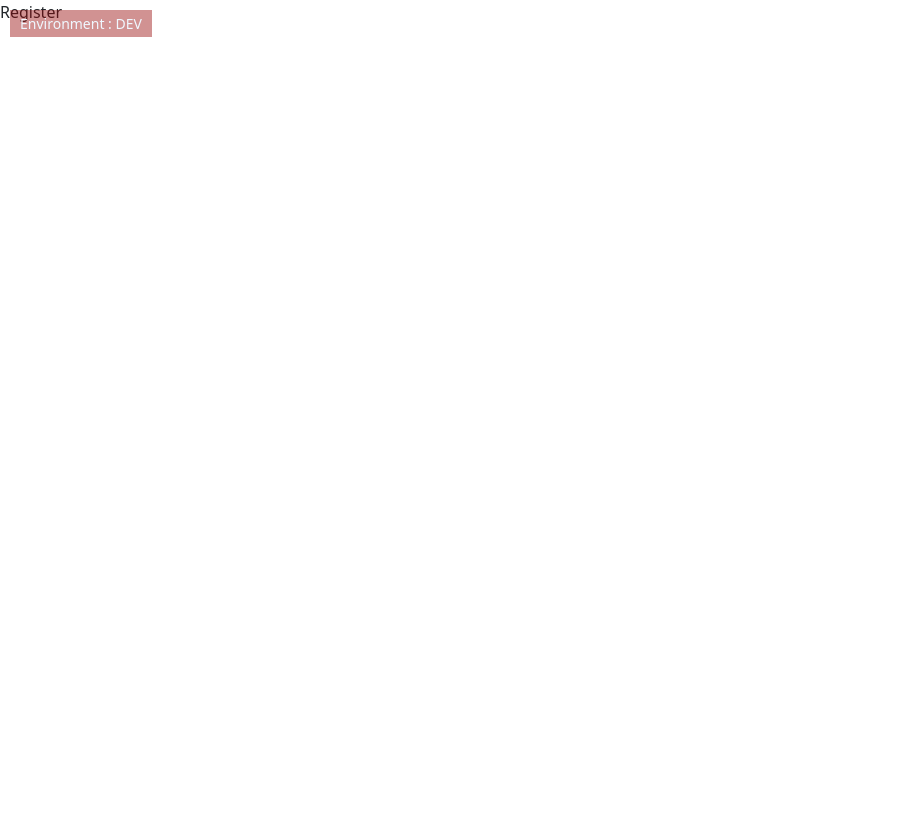
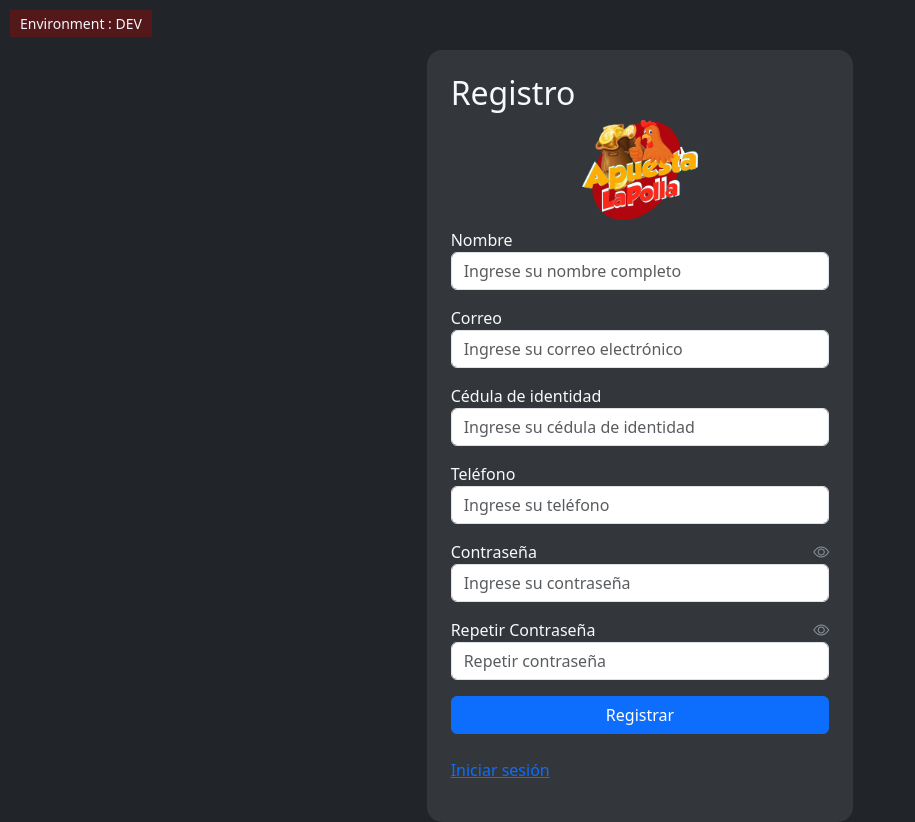
Before and after one commit to micropedro/frontend-lapolla, a React (Vite) app: page /register in a window 1280 px wide. Shown: the whole page, without its empty margins (0-915 px from the left). Before the commit the page ends 800 px from the top, so only its background shows below. Built offline with nearby package versions, Linux system fonts and the light colour scheme.

Commit message:
register

```diff
--- a/package.json
+++ b/package.json
@@ -13,6 +13,7 @@
     "axios": "^1.6.7",
     "bootstrap": "^5.3.2",
     "bootstrap-icons": "^1.11.3",
+    "joi": "^17.12.2",
     "jsonwebtoken": "^9.0.2",
     "jwt-decode": "^4.0.0",
     "react": "^18.2.0",
--- a/src/components/Guard.jsx
+++ b/src/components/Guard.jsx
@@ -1,10 +1,11 @@
-import { useEffect, useState } from "react"
+import { useEffect, useState } from 'react'
 import { useNavigate } from 'react-router-dom'
 const Guard = ({ children }) => {
 
     const navigate = useNavigate()
 
     const [access, setAccess] = useState()
+
 
     useEffect(() => {
         //falta agregar los tipos de usuarios que va a entrar 1 2 3 4
@@ -16,7 +17,7 @@ const Guard = ({ children }) => {
         }
     }, [])
 
-    return access ? children : "Error de autenticacion de usuario..."
+    return access ? children : 'Error de autenticacion de usuario...'
 
 }
 
--- a/src/components/navButton.jsx
+++ b/src/components/navButton.jsx
@@ -1,9 +1,14 @@
-/* eslint-disable react/prop-types */
+import PropsTypes from "prop-types"
 import useMenuVentas from "@/store/menuVentasStore"
+
 const NavButton = ({ text }) => {
     const { menu, setMenu } = useMenuVentas()
     const style = menu === text ? "btn sidebar-button-active mx-1" : "btn sidebar-button mx-1 text-gray"
     return <button onClick={() => setMenu(text)} className={style} > {text} </button>
 }
 
+NavButton.propTypes = {
+    text: PropsTypes.string.isRequired
+}
+
 export default NavButton
--- a/src/components/spinner.jsx
+++ b/src/components/spinner.jsx
@@ -1,4 +1,10 @@
-// eslint-disable-next-line react/prop-types
+import PropsTypes from "prop-types"
+
 const Spinner = ({ color }) =>
     <div className="spinner-border" style={color ? { color } : { color: 'white' }} role="status" />
-export default Spinner
+
+Spinner.propTypes = {
+    color: PropsTypes.string.isRequired
+}
+
+    export default Spinner
--- /dev/null
+++ b/src/hooks/useRegister.jsx
@@ -0,0 +1,77 @@
+import urlApi from '../services/urlApi'
+import { useNavigate } from 'react-router-dom'
+import Joi from 'joi'
+import useLoadingStore from '../store/loadingStore'
+import useNotify from './useNotify'
+import request from '../services/request'
+
+const useRegister = () => {
+    const { notify } = useNotify()
+    const { setLoading } = useLoadingStore()
+    const navigate = useNavigate()
+
+    const register = async (e) => {
+        try {
+            e.preventDefault()
+            setLoading(true)
+
+            const schema = Joi.object({
+                name: Joi.string().required().messages({
+                    'string.required': 'El campo de nombre es obligatorio',
+                }),
+                email: Joi.string().email({ tlds: { allow: false } }).required().messages({
+                    'string.email': 'El campo de correo electrónico debe ser valido',
+                }),
+                ci: Joi.string().alphanum().min(7).max(10).required().messages({
+                    'string.min': 'La cédula debe tener al menos 7 caracteres',
+                    'string.max': 'La cédula debe tener como máximo 10 caracteres'
+                }),
+                password: Joi.string().min(6).required().messages({
+                    'string.min': 'La contraseña debe tener al menos 6 caracteres'
+                }),
+                phone: Joi.string().min(7).max(12).required().messages({
+                    'string.min': 'El campo de teléfono debe ser un número valido'
+                }),
+                repassword: Joi.string().required().valid(Joi.ref('password')).messages({
+                    'any.only': 'Las contraseñas deben coincidir'
+                })
+            }).with('password', 'repassword');
+
+
+            const data = {
+                name: e.target.name.value,
+                email: e.target.email.value,
+                ci: e.target.ci.value,
+                password: e.target.password.value,
+                phone: e.target.phone.value,
+                repassword: e.target.repassword.value
+            };
+
+            const { error } = schema.validate(data, { abortEarly: false });
+
+            if (error) {
+                error.details.forEach(err => {
+                    notify.error(err.message)
+                });
+                throw error;
+            }
+            const url = urlApi + '/register'
+            await request.post(url, data)
+            setLoading(false)
+            notify.success('¡Se ha registrado correctamente! ¡Puede iniciar sesión ahora!')
+            navigate('/dashboard')
+
+        } catch (error) {
+            setLoading(false)
+            if(error.response?.data.message){
+                notify.error(error.response?.data.message)
+            }
+            console.error(error.message)
+        }
+    }
+
+    return {
+        register,
+    }
+}
+export default useRegister
--- a/src/pages/auth/login.jsx
+++ b/src/pages/auth/login.jsx
@@ -38,7 +38,7 @@ const Login = () => {
                         </div>
                         <div className="my-3">
                             <Link to='/register' >
-                                Registrate Aqui
+                                Registrate aquí
                             </Link>
                         </div>
                     </div>
--- a/src/pages/auth/register.jsx
+++ b/src/pages/auth/register.jsx
@@ -1,7 +1,59 @@
+import images from '@/images/images'
+import useLoadingStore from '@/store/loadingStore'
+import Spinner from '@/components/spinner'
+import useRegister from '@/hooks/useRegister'
+import useLogin from '@/hooks/useLogin'
+import { Link } from 'react-router-dom'
+import { useState } from 'react'
 const Register = () => {
+    const { loading } = useLoadingStore()
+    const { eye, setEye } = useLogin()
+    const { register } = useRegister()
+    const [reEye, setReEye] = useState(false)
+
     return (
-        <div>Register</div>
+        <>
+            <div className="container-fluid bg-dark text-light min-vh-100">
+                <div className="row wrap-login">
+                    <div className="col-10 col-sm-8 col-md-6 col-lg-4 offset-1 offset-sm-2 offset-md-3 offset-lg-4 login-body p-4">
+                        <h2>Registro</h2>
+                        <div className="text-center">
+                            <img src={images.logoPng} className="logo-login mb-2" alt="" />
+                        </div>
+                        <div className="mb-4">
+                            <form onSubmit={e => { register(e) }}>
+                                <span>Nombre</span>
+                                <input name='name' type="text" className="form-control mb-3" placeholder="Ingrese su nombre completo" required />
+                                <span>Correo</span>
+                                <input name='email' type="email" className="form-control mb-3" placeholder="Ingrese su correo electrónico" required />
+                                <span>Cédula de identidad</span>
+                                <input name='ci' type="number" className="form-control mb-3" placeholder="Ingrese su cédula de identidad" required />
+                                <span>Teléfono</span>
+                                <input name='phone' type="number" className="form-control mb-3" placeholder="Ingrese su teléfono" required />
+                                <div className="flex-between">
+                                    <span>Contraseña</span>
+                                    <i onClick={() => setEye(!eye)} className={eye ? 'bi eye-button bi-eye-slash' : 'bi eye-button bi-eye'} />
+                                </div>
+                                <input name="password" minLength='6' type={eye ? 'text' : 'password'} className="form-control mb-3" placeholder="Ingrese su contraseña" required />
+                                <div className="flex-between">
+                                    <span>Repetir Contraseña</span>
+                                    <i onClick={() => setReEye(!reEye)} className={reEye ? 'bi eye-button bi-eye-slash' : 'bi eye-button bi-eye'} />
+                                </div>
+                                <input name="repassword" minLength='6' type={reEye ? 'text' : 'password'} className="form-control mb-3" placeholder="Repetir contraseña" required />
+                                <button className="btn btn-primary w-100">
+                                    {loading ? <Spinner /> : 'Registrar '}
+                                </button>
+                            </form>
+                        </div>
+                        <div className="my-3">
+                            <Link to='/login' >
+                                Iniciar sesión
+                            </Link>
+                        </div>
+                    </div>
+                </div>
+            </div>
+        </>
     )
 }
-
 export default Register
--- a/src/pages/client/dashboard/Dashboard.jsx
+++ b/src/pages/client/dashboard/Dashboard.jsx
@@ -0,0 +1,5 @@
+const Dashboard = () => {
+    return <h1>Dashboard Client</h1>
+}
+
+export default Dashboard
--- a/src/router.jsx
+++ b/src/router.jsx
@@ -1,21 +1,22 @@
-import { Routes, Route } from "react-router-dom"
-import Login from "./pages/auth/login"
-import Dashboard from "./pages/admin/dashboard/dashboard"
-import Users from "./pages/admin/users/users"
-import Loterias from "./pages/admin/dashboard/loterias"
-import Ganadores from "./pages/admin/dashboard/ganadores"
-import Metodos from "./pages/admin/metodos/metodos"
-import Quinielas from "./pages/admin/dashboard/quinielas"
-import Ventas from "./pages/admin/ventas/ventas"
-import Recuperacion from "./pages/auth/recuperacion"
-import AddUsers from "./pages/admin/users/addUsers"
-import EditUser from "./pages/admin/users/editUser"
-import Print from "./pages/admin/dashboard/print"
-import Cargar from "./pages/admin/dashboard/cargar"
-import Reporte from "./pages/admin/dashboard/reporte"
-import Config from "./pages/admin/dashboard/config"
-import Home from "./pages/home/home"
-import Register from "./pages/auth/register"
+import { Routes, Route } from 'react-router-dom'
+import Login from './pages/auth/login'
+import Dashboard from './pages/admin/dashboard/dashboard'
+import DashboardClient from './pages/client/dashboard/dashboard'
+import Users from './pages/admin/users/users'
+import Loterias from './pages/admin/dashboard/loterias'
+import Ganadores from './pages/admin/dashboard/ganadores'
+import Metodos from './pages/admin/metodos/metodos'
+import Quinielas from './pages/admin/dashboard/quinielas'
+import Ventas from './pages/admin/ventas/ventas'
+import Recuperacion from './pages/auth/recuperacion'
+import AddUsers from './pages/admin/users/addUsers'
+import EditUser from './pages/admin/users/editUser'
+import Print from './pages/admin/dashboard/print'
+import Cargar from './pages/admin/dashboard/cargar'
+import Reporte from './pages/admin/dashboard/reporte'
+import Config from './pages/admin/dashboard/config'
+import Home from './pages/home/home'
+import Register from './pages/auth/register'
 
 const Router = () => {
     return (<>
@@ -40,6 +41,7 @@ const Router = () => {
             <Route path="/dashboard/ventas" element={<Dashboard><Ventas /></Dashboard>} />
             <Route path="/dashboard/cargar" element={<Dashboard><Cargar /></Dashboard>} />
 
+            <Route path="/dashboard/" element={<Dashboard><DashboardClient /></Dashboard>} />
 
             <Route path="/*" element={<div className="NotFound404">404 Not found</div>} />
         </Routes>
--- a/vite.config.js
+++ b/vite.config.js
@@ -7,7 +7,6 @@ export default defineConfig({
   plugins:  [react()],
   resolve: {
     alias: {
-      // eslint-disable-next-line no-undef
       "@": path.resolve(__dirname, "./src/")
     },
   },
```
Also changed, not shown: src/pages/admin/dashboard/dashboard.jsx (+8 -3 lines), .eslintrc.cjs, 1 other file (tests, documents, lock files or other folders).
